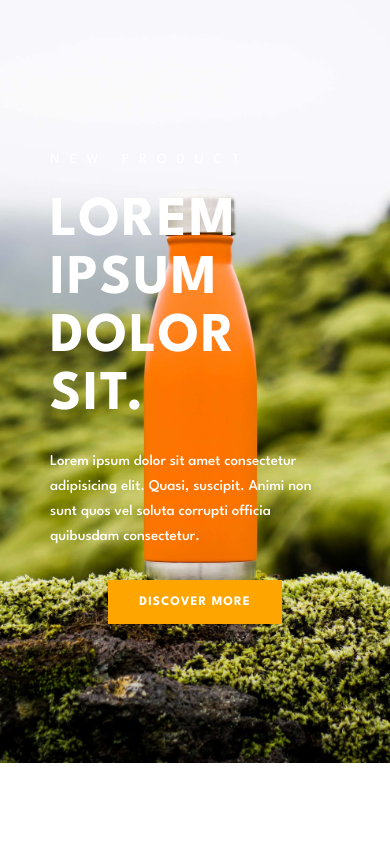
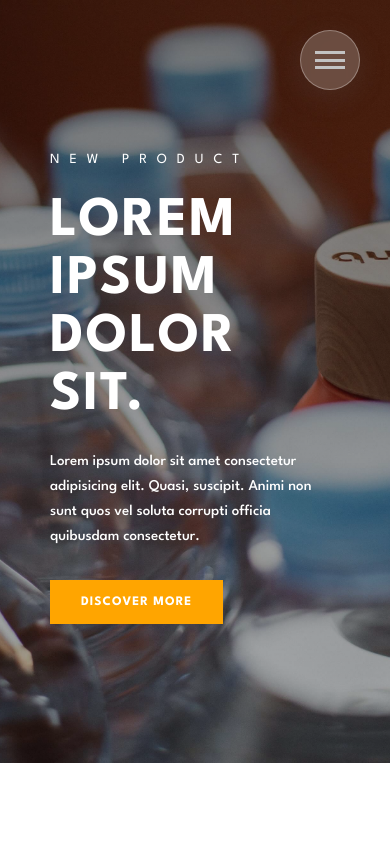
Before and after one commit to desafree/e-commerce-project, a React (Create React App) app: page / in a window 390 px wide. Shown: the top 844 px of the page. Built offline with nearby package versions, Linux system fonts and the light colour scheme.

Commit message:
add navbar mobile + fix links

```diff
--- a/src/components/Category.module.scss
+++ b/src/components/Category.module.scss
@@ -8,9 +8,17 @@
   align-items: center;
   box-shadow: rgba(100, 100, 111, 0.2) 0px 7px 29px 0px;
   transition: all 0.3s;
+  cursor: pointer;
 
   &:hover {
     transform: scale(0.98);
+    filter: contrast(150%);
+    h4 {
+      color: orange;
+    }
+    button {
+      border-bottom: 1px solid orange;
+    }
   }
 
   h4 {
@@ -21,6 +29,7 @@
     letter-spacing: 2px;
     text-align: left;
     color: white;
+    transition: all 0.3s;
   }
 
   button {
@@ -37,10 +46,6 @@
     background-color: transparent;
     border: none;
     border-bottom: 1px solid white;
-
-    &:hover {
-      border-bottom: 1px solid orange;
-    }
 
     span {
       color: orange;
--- a/src/components/Category.tsx
+++ b/src/components/Category.tsx
@@ -23,9 +23,10 @@ const Category: FC<Props> = ({ title, url, category }) => {
       style={{
         backgroundImage: `linear-gradient(rgba(0, 0, 0, 0.7), rgba(0, 0, 0, 0.7)),url("${url}")`,
       }}
+      onClick={onClickHandler}
     >
       <h4>{title}</h4>
-      <button onClick={onClickHandler}>
+      <button>
         discover more <span>&gt;</span>
       </button>
     </div>
--- a/src/components/CheckoutForm.module.scss
+++ b/src/components/CheckoutForm.module.scss
@@ -43,6 +43,10 @@
 
 @media only screen and (max-width: 800px) {
   .container {
-    padding: 150px 50px;
+    padding: 120px 20px 150px;
+
+    button {
+      margin-bottom: 0;
+    }
   }
 }
--- a/src/components/Disclaimer.module.scss
+++ b/src/components/Disclaimer.module.scss
@@ -32,8 +32,27 @@
     }
   }
 
-  button {
+  a {
     flex-shrink: 0;
+    padding: 15px 30px;
+    font-size: 13px;
+    font-weight: 700;
+    line-height: 18px;
+    letter-spacing: 1px;
+    text-align: left;
+    cursor: pointer;
+    transition: all 0.3s;
+    background-color: orange;
+    border: 1px solid orange;
+    color: #fff;
+    text-transform: uppercase;
+    text-decoration: none;
+
+    &:hover {
+      background-color: #fff;
+      border: 1px solid orange;
+      color: orange;
+    }
   }
 }
 
--- a/src/components/Disclaimer.tsx
+++ b/src/components/Disclaimer.tsx
@@ -1,18 +1,23 @@
 import classes from "./Disclaimer.module.scss";
-import Button from "./ui/Button";
 
 const Disclaimer = () => {
   return (
     <div className={classes.container}>
       <div className={classes.text}>
-        <h4>Let&apos;s talk about your project</h4>
+        <h4>This project is just a demo!</h4>
         <p>
-          Lorem ipsum dolor, sit amet consectetur adipisicing elit. Nam
-          dignissimos dolorum eum obcaecati aliquam quasi suscipit maiores
-          cupiditate accusantium eos.
+          If you need to contact me check the links below or reach me on
+          linkedin!
         </p>
       </div>
-      <Button type="color">GET IN TOUCH</Button>
+      <a
+        type="color"
+        href="https://www.linkedin.com/in/nicola-de-sanctis-8b094a1b3/"
+        target="_blank"
+        rel="noreferrer"
+      >
+        Linkedin
+      </a>
     </div>
   );
 };
--- a/src/components/Header.module.scss
+++ b/src/components/Header.module.scss
@@ -78,7 +78,10 @@
 @media only screen and (max-width: 800px) {
   .header {
     padding: 150px 50px;
-    text-align: center;
+    background: linear-gradient(rgba(0, 0, 0, 0.5), rgba(0, 0, 0, 0.3)),
+      url(../../public/assets/home/about.jpg);
+    background-size: cover;
+    background-position: center;
 
     .text {
       padding: 0;
--- a/src/components/ui/Footer.module.scss
+++ b/src/components/ui/Footer.module.scss
@@ -24,6 +24,10 @@
       }
 
       li {
+        transition: all 0.3s;
+        &:hover {
+          border-bottom: 1px solid orange;
+        }
         a {
           color: white;
           font-size: 14px;
--- a/src/components/ui/Footer.tsx
+++ b/src/components/ui/Footer.tsx
@@ -13,13 +13,25 @@ const Footer = () => {
             <Link to="/">LOGO</Link>
           </li>
           <li>
-            <Link to="/">link1</Link>
+            <a
+              href="https://github.com/desafree"
+              target="_blank"
+              rel="noreferrer"
+            >
+              Github
+            </a>
           </li>
           <li>
-            <Link to="/">link1</Link>
+            <a
+              href="https://www.linkedin.com/in/nicola-de-sanctis-8b094a1b3/"
+              target="_blank"
+              rel="noreferrer"
+            >
+              Linkedin
+            </a>
           </li>
           <li>
-            <Link to="/">link1</Link>
+            <a href="mailto:nicoladesanctis99@gmail.com">Email</a>
           </li>
         </ul>
       </footer>
--- a/src/components/ui/Navigation.module.scss
+++ b/src/components/ui/Navigation.module.scss
@@ -60,6 +60,121 @@
   }
 }
 
+.mobile-navigation {
+  display: none;
+  .open {
+    background-color: black;
+    position: fixed;
+    top: 0;
+    width: 100vw;
+    height: 100vh;
+    z-index: 999;
+    display: flex;
+    flex-direction: column;
+    justify-content: flex-start;
+    align-items: flex-start;
+    padding-top: 30vh;
+
+    li {
+      padding: 30px;
+      border-bottom: 2px solid white;
+      width: 100vw;
+
+      a,
+      button {
+        background-color: transparent;
+        border: none;
+        text-transform: uppercase;
+        color: #fff;
+        font-size: 45px;
+        font-weight: 700;
+        line-height: 45px;
+        letter-spacing: 0px;
+        text-align: left;
+        text-decoration: none;
+        background-color: transparent;
+        border: none;
+        cursor: pointer;
+      }
+
+      button {
+        color: orange;
+      }
+    }
+  }
+
+  .mobile {
+    position: fixed;
+    top: 0px;
+    left: 0;
+    right: 0;
+    padding: 30px;
+    display: flex;
+    justify-content: flex-end;
+    align-items: center;
+    z-index: 1000;
+
+    .logo {
+      color: orange;
+      font-size: 48px;
+      font-weight: 700;
+      line-height: 48px;
+      letter-spacing: -2px;
+      text-align: left;
+      text-decoration: none;
+    }
+    .menu_icon {
+      width: 60px;
+      height: 60px;
+      z-index: 10;
+      cursor: pointer;
+      display: flex;
+      align-items: center;
+      justify-content: center;
+      padding: 10px;
+      background: rgba(255, 255, 255, 0.21);
+      box-shadow: rgba(100, 100, 111, 0.2) 0px 7px 29px 0px;
+      border-radius: 16px;
+      backdrop-filter: blur(5px);
+      border: 1px solid rgba(255, 255, 255, 0.3);
+      border-radius: 50%;
+    }
+
+    .menu_icon span {
+      position: absolute;
+      display: block;
+      height: 3px;
+      width: 30px;
+      background-color: #c3c3c3;
+      transform: rotate(0);
+      transition: all 200ms cubic-bezier(0.895, 0.03, 0.685, 0.22);
+    }
+
+    span.one {
+      top: 20px;
+    }
+
+    span.two {
+      top: 27.5px;
+    }
+
+    span.three {
+      top: 35px;
+    }
+    .clicked .one {
+      transform: translateY(7.5px) rotate(45deg);
+    }
+
+    .clicked .two {
+      opacity: 0;
+    }
+
+    .clicked .three {
+      transform: translateY(-7.5px) rotate(-45deg);
+    }
+  }
+}
+
 @media only screen and (max-width: 1200px) {
   .navigation {
     padding: 26px 100px;
@@ -69,6 +184,9 @@
 @media only screen and (max-width: 1000px) {
   .navigation {
     display: none;
+  }
+  .mobile-navigation {
+    display: initial;
   }
 }
 
--- a/src/components/ui/Navigation.tsx
+++ b/src/components/ui/Navigation.tsx
@@ -12,6 +12,11 @@ import { cartActions } from "../../redux/cartSlice";
 const Navigation = () => {
   const dispatch = useDispatch();
   const [active, setActive] = useState(false);
+  const [clicked, setClicked] = useState(false);
+
+  const onClickHandler = () => {
+    setClicked((prevState) => !prevState);
+  };
 
   const auth: auth = useSelector((state: store) => state.auth);
 
@@ -25,9 +30,10 @@ const Navigation = () => {
   };
 
   return (
+    <>
       <nav className={classes.navigation}>
         <Link to="/" className={classes.logo}>
-        Logo
+          logo
         </Link>
         <ul>
           <li>
@@ -55,6 +61,66 @@ const Navigation = () => {
             document.getElementById("root")!
           )}
       </nav>
+      <nav className={classes["mobile-navigation"]}>
+        <div className={classes.mobile}>
+          <div
+            className={`${classes["menu_icon"]} ${
+              clicked ? classes["clicked"] : ""
+            }`}
+            onClick={onClickHandler}
+          >
+            <span className={classes.one}></span>
+            <span className={classes.two}></span>
+            <span className={classes.three}></span>
+          </div>
+        </div>
+        {clicked && (
+          <div className={classes.open}>
+            <ul>
+              <li>
+                <Link to="/" onClick={onClickHandler}>
+                  Home
+                </Link>
+              </li>
+              <li>
+                <Link to="/products" onClick={onClickHandler}>
+                  Shop
+                </Link>
+              </li>
+              {!auth.isLoggedIn && (
+                <li className={classes.login} onClick={onClickHandler}>
+                  <Link to="/login">Login/Sign up</Link>
+                </li>
+              )}
+              {auth.isLoggedIn && (
+                <li className={classes.login} onClick={onClickHandler}>
+                  <button type="button" onClick={handleClickLogout}>
+                    Logout
+                  </button>
+                </li>
+              )}
+              <li>
+                <button
+                  className={classes.cart}
+                  onClick={() => {
+                    onClickHandler();
+                    handleClick();
+                  }}
+                >
+                  cart
+                </button>
+              </li>
+
+              {active &&
+                createPortal(
+                  <Cart onClickFunction={handleClick}></Cart>,
+                  document.getElementById("root")!
+                )}
+            </ul>
+          </div>
+        )}
+      </nav>
+    </>
   );
 };
 
```
Lines whose indentation alone changed are shown as unchanged.
